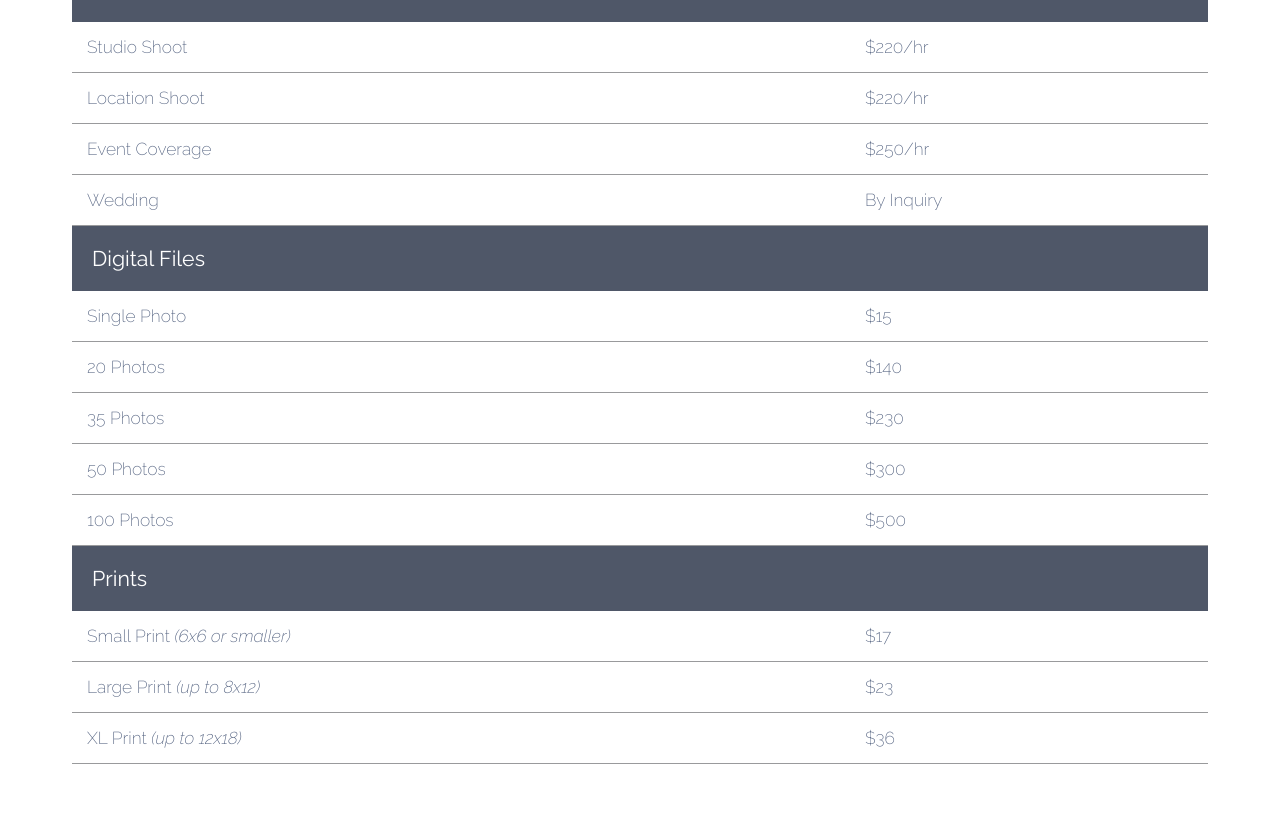
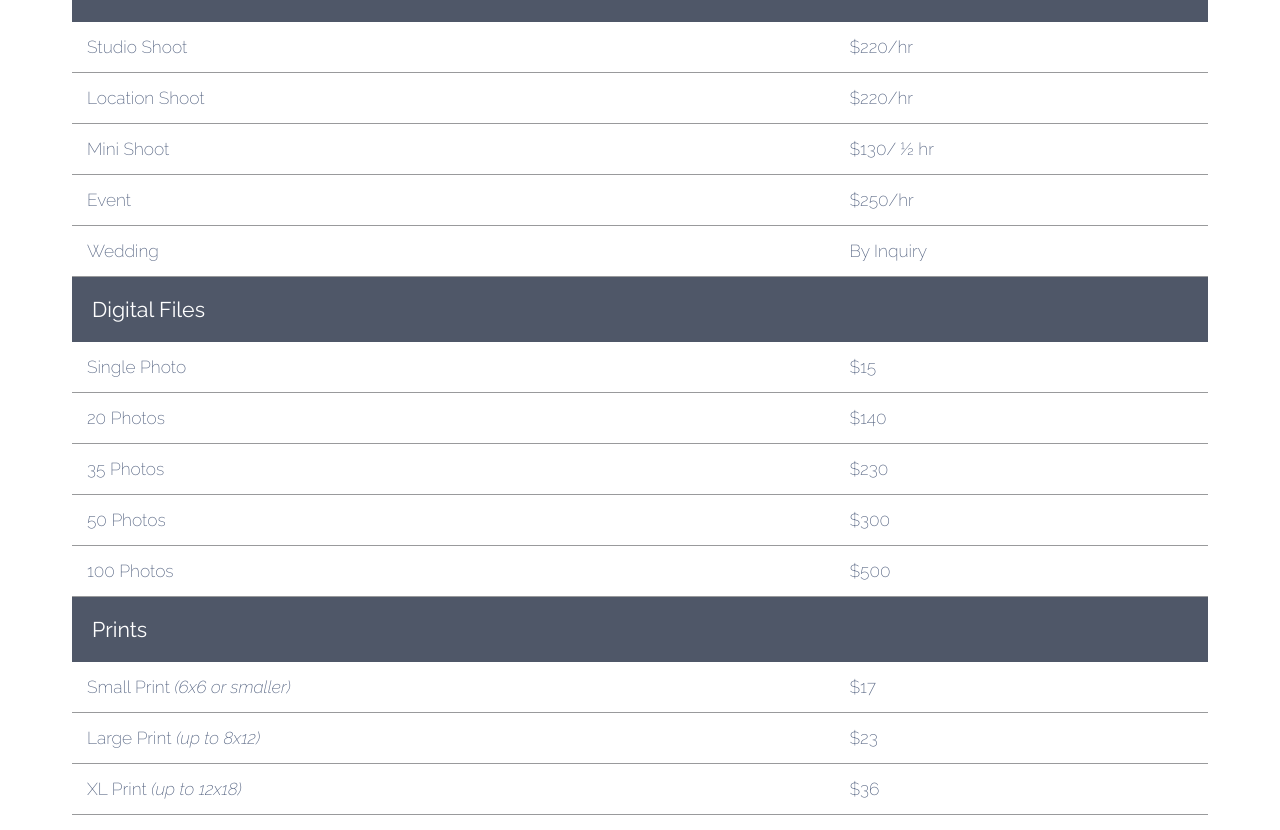
Before and after one commit to alca8781/AC-Photo, a website: page shop.html in a window 1280 px wide. Shown: the part 2180-3010 px from the top of the page. Drawn offline with Linux system fonts and the light colour scheme; a web font is replaced by a local one.

Commit message:
1/2 shoot

```diff
--- a/shop.html
+++ b/shop.html
@@ -125,13 +125,18 @@
                     <td>$220/hr</td>
                 </tr>
                 <tr>
-                    <td>Event Coverage</td>
+                    <td>Mini Shoot</td>
+                    <td>$130/ ½ hr</td>
+                </tr>
+                <tr>
+                    <td>Event</td>
                     <td>$250/hr</td>
                 </tr>
                 <tr>
                     <td>Wedding</td>
                     <td>By Inquiry</td>
                 </tr>
+
             </tbody>
 
             <tbody>
```
